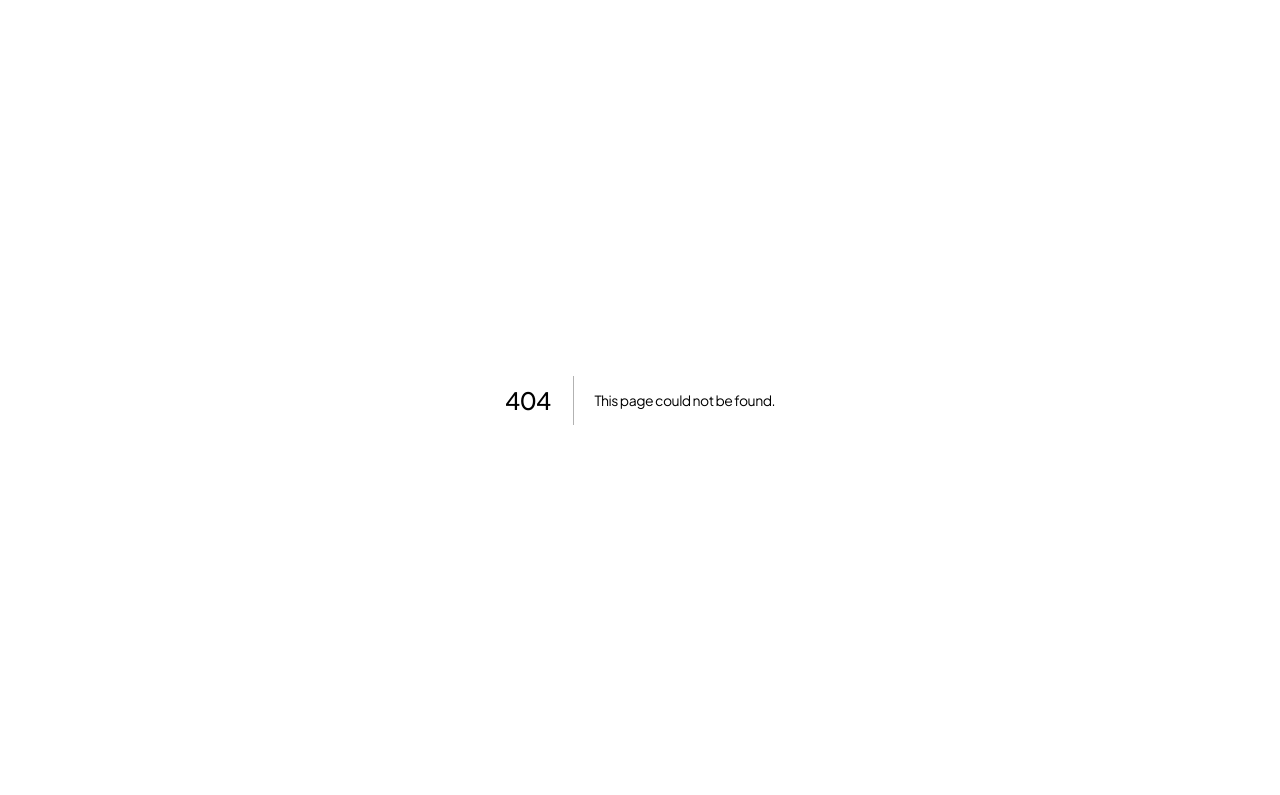
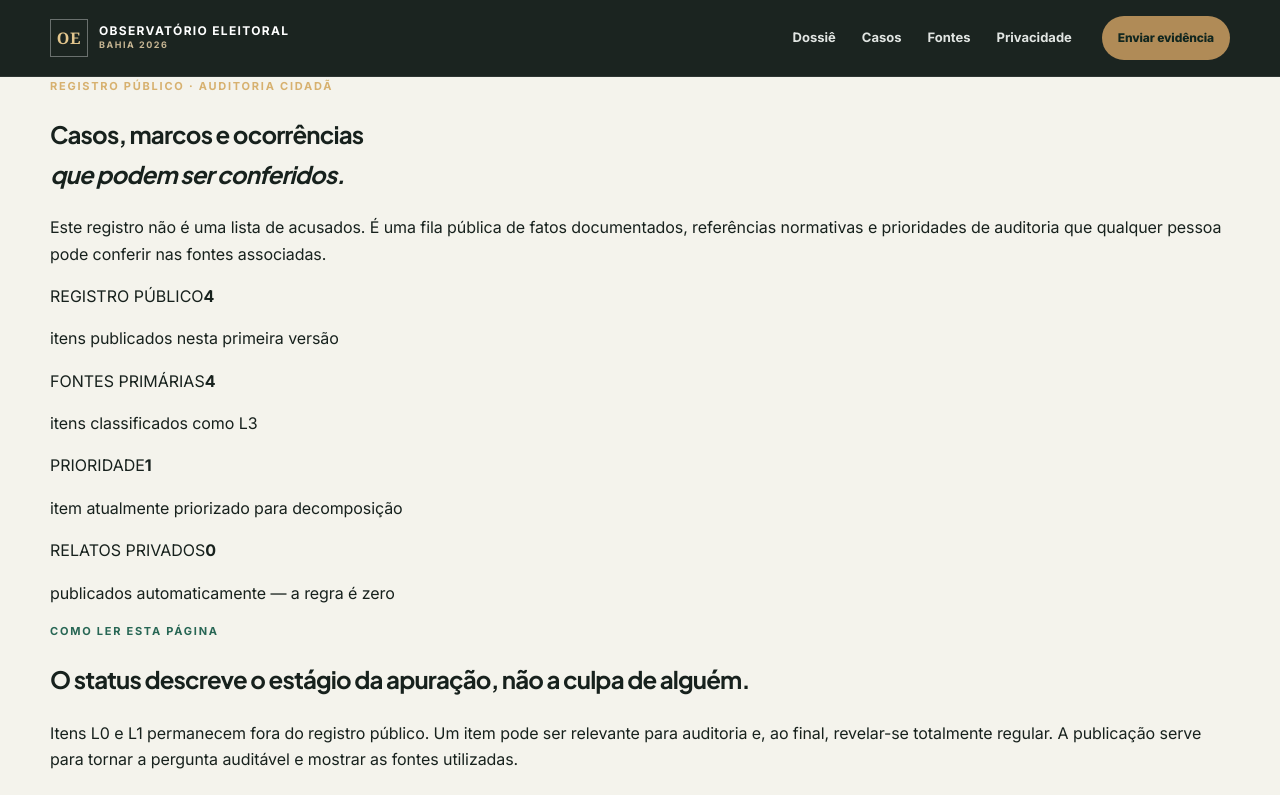
Before and after one commit to davidazevedo/observatorio-eleitoral-ba-2026, a Next.js app: page /casos in a window 1280 px wide. Before the commit this address had no page. Shown: the top 795 px of the page. Built offline with nearby package versions, Linux system fonts and the light colour scheme.

Commit message:
feat: add public cases and occurrences registry

```diff
--- /dev/null
+++ b/app/casos/page.tsx
@@ -0,0 +1,85 @@
+import Link from 'next/link';
+import CasesExplorer from './CasesExplorer';
+import { publicCases } from '@/lib/cases';
+import { sourceCatalog } from '@/lib/content';
+
+export const metadata = {
+  title: 'Casos e ocorrências | Observatório Eleitoral Bahia 2026',
+  description:
+    'Registro público filtrável de fatos, marcos normativos e ocorrências documentadas que integram a auditoria cidadã do Observatório Eleitoral Bahia 2026.',
+};
+
+const countBy = (value: string) => publicCases.filter((item) => item.status === value).length;
+
+export default function CasesPage() {
+  return (
+    <main className="cases-page">
+      <header className="site-header political-header">
+        <div className="container header-inner">
+          <Link className="brand political-brand" href="/">
+            <span className="brand-mark">OE</span>
+            <span className="brand-copy">Observatório Eleitoral<br/><small>Bahia 2026</small></span>
+          </Link>
+          <nav className="nav" aria-label="Principal">
+            <Link href="/dossie">Dossiê</Link>
+            <Link href="/casos">Casos</Link>
+            <Link href="/fontes">Fontes</Link>
+            <Link href="/privacidade">Privacidade</Link>
+          </nav>
+          <Link className="button compact political-cta" href="/enviar">Enviar evidência</Link>
+        </div>
+      </header>
+
+      <section className="cases-hero">
+        <div className="container">
+          <p className="eyebrow light">REGISTRO PÚBLICO · AUDITORIA CIDADÃ</p>
+          <h1>Casos, marcos e ocorrências<br/><em>que podem ser conferidos.</em></h1>
+          <p>
+            Este registro não é uma lista de acusados. É uma fila pública de fatos documentados, referências normativas e prioridades de auditoria que qualquer pessoa pode conferir nas fontes associadas.
+          </p>
+        </div>
+      </section>
+
+      <section className="container cases-stats" aria-label="Resumo do registro">
+        <article><span>REGISTRO PÚBLICO</span><strong>{publicCases.length}</strong><p>itens publicados nesta primeira versão</p></article>
+        <article><span>FONTES PRIMÁRIAS</span><strong>{publicCases.filter((item) => item.evidenceLevel === 'L3').length}</strong><p>itens classificados como L3</p></article>
+        <article><span>PRIORIDADE</span><strong>{countBy('Prioridade de auditoria')}</strong><p>item atualmente priorizado para decomposição</p></article>
+        <article><span>RELATOS PRIVADOS</span><strong>0</strong><p>publicados automaticamente — a regra é zero</p></article>
+      </section>
+
+      <section className="container cases-intro">
+        <div>
+          <p className="eyebrow">COMO LER ESTA PÁGINA</p>
+          <h2>O status descreve o estágio da apuração, não a culpa de alguém.</h2>
+        </div>
+        <p>
+          Itens L0 e L1 permanecem fora do registro público. Um item pode ser relevante para auditoria e, ao final, revelar-se totalmente regular. A publicação serve para tornar a pergunta auditável e mostrar as fontes utilizadas.
+        </p>
+      </section>
+
+      <div className="container">
+        <CasesExplorer cases={publicCases} sources={sourceCatalog} />
+      </div>
+
+      <section className="container cases-next">
+        <div>
+          <p className="eyebrow">PRÓXIMA EXPANSÃO</p>
+          <h2>Do escopo estadual para os 417 municípios.</h2>
+          <p>A matriz será preenchida gradualmente com instrumento, pagamento, contrato, fornecedor, ordem de serviço, medição, execução física e fundamento de eventual exceção eleitoral.</p>
+        </div>
+        <div className="actions">
+          <Link className="button" href="/dossie#matriz">Ver campos da matriz</Link>
+          <Link className="button secondary" href="/enviar">Enviar fato ou evidência</Link>
+        </div>
+      </section>
+
+      <footer className="political-footer">
+        <div className="container footer-top">
+          <div><strong>Observatório Eleitoral Bahia 2026</strong><p>Registro público sujeito a atualização, correção e contraditório.</p></div>
+          <div className="footer-signature"><span>Idealização e coordenação</span><strong>David Pereira de Azevedo</strong></div>
+          <p><Link href="/dossie">Dossiê</Link> · <Link href="/fontes">Fontes</Link> · <Link href="/privacidade">Privacidade</Link></p>
+        </div>
+      </footer>
+    </main>
+  );
+}
```
